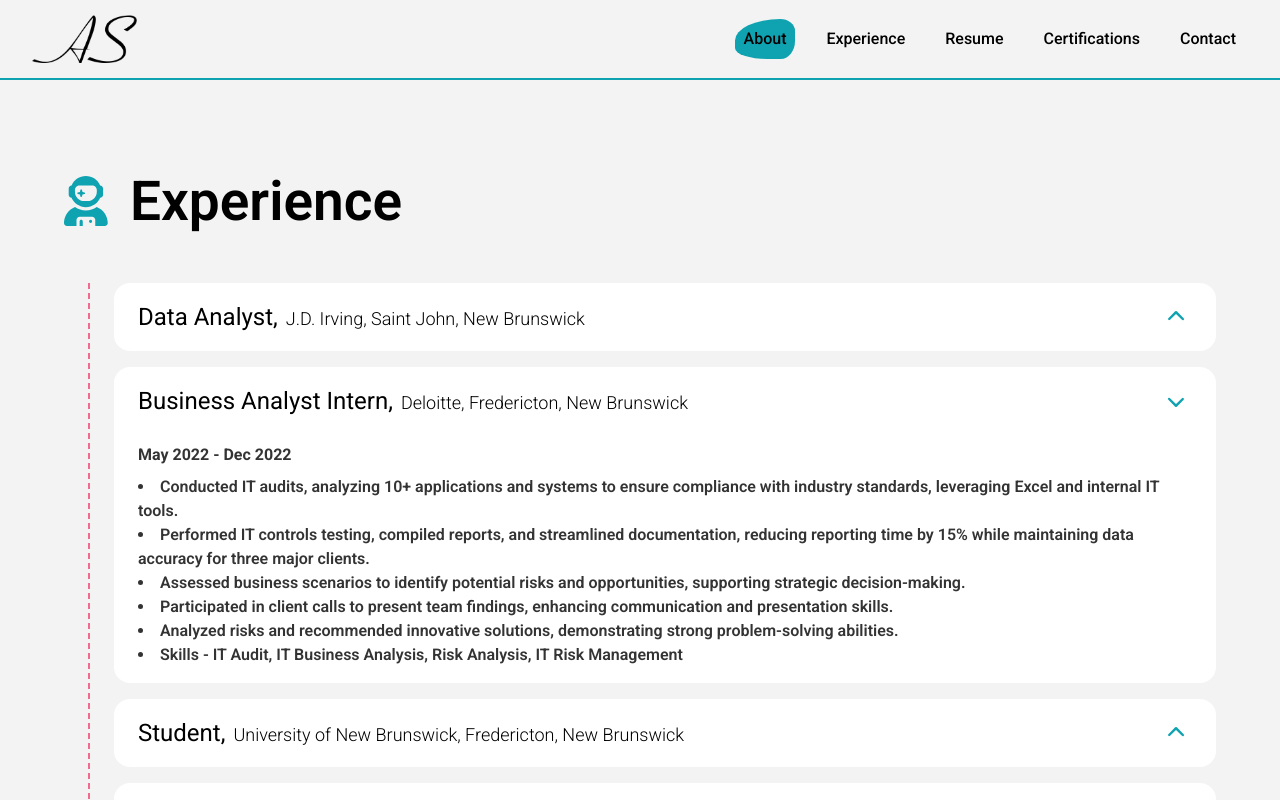
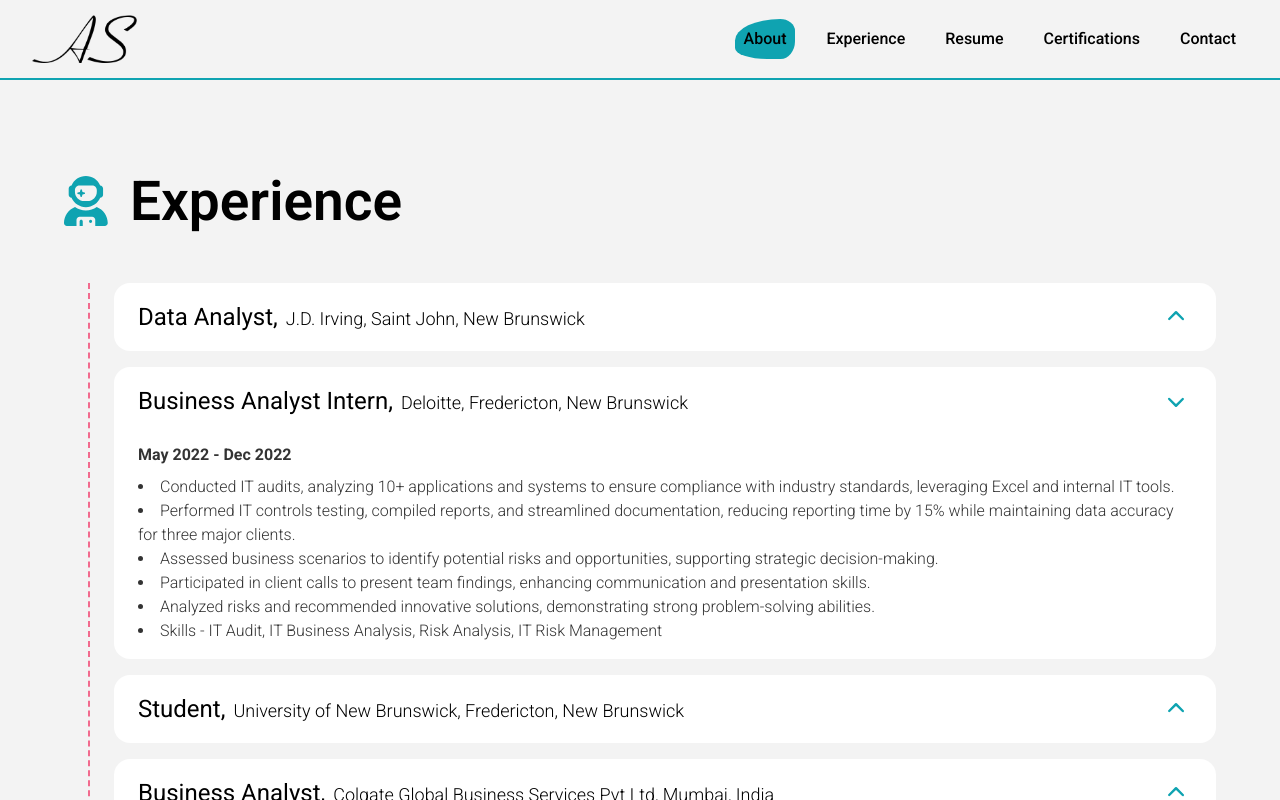
Before and after one commit to zeekhoks/simple-portfolio-builder, a Vue app: page / in a window 1280 px wide. Both pictures are taken after a click on the button 665 px from the left and 902 px from the top of the page. Shown: the part 502-1302 px from the top of the page. Built offline with nearby package versions, Linux system fonts and the light colour scheme.

Commit message:
fix: minor changes

```diff
--- a/src/components/ExperienceCard.vue
+++ b/src/components/ExperienceCard.vue
@@ -22,7 +22,7 @@
             <li
               v-for="(point, index) in content.description"
               :key="index"
-              class="text-small font-semibold"
+              class="text-small"
             >
               {{ point }}
             </li>
```
Also changed, not shown: src/assets/powerbi.png (added).
